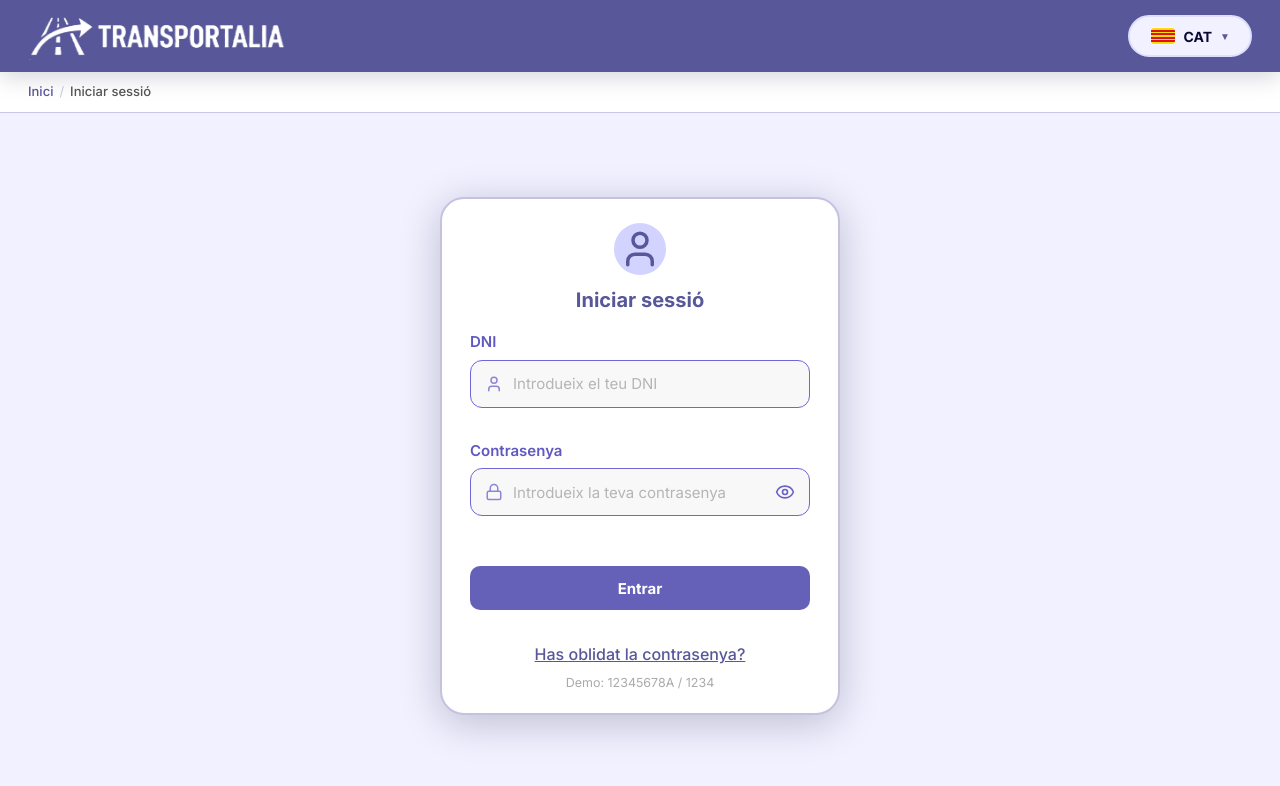
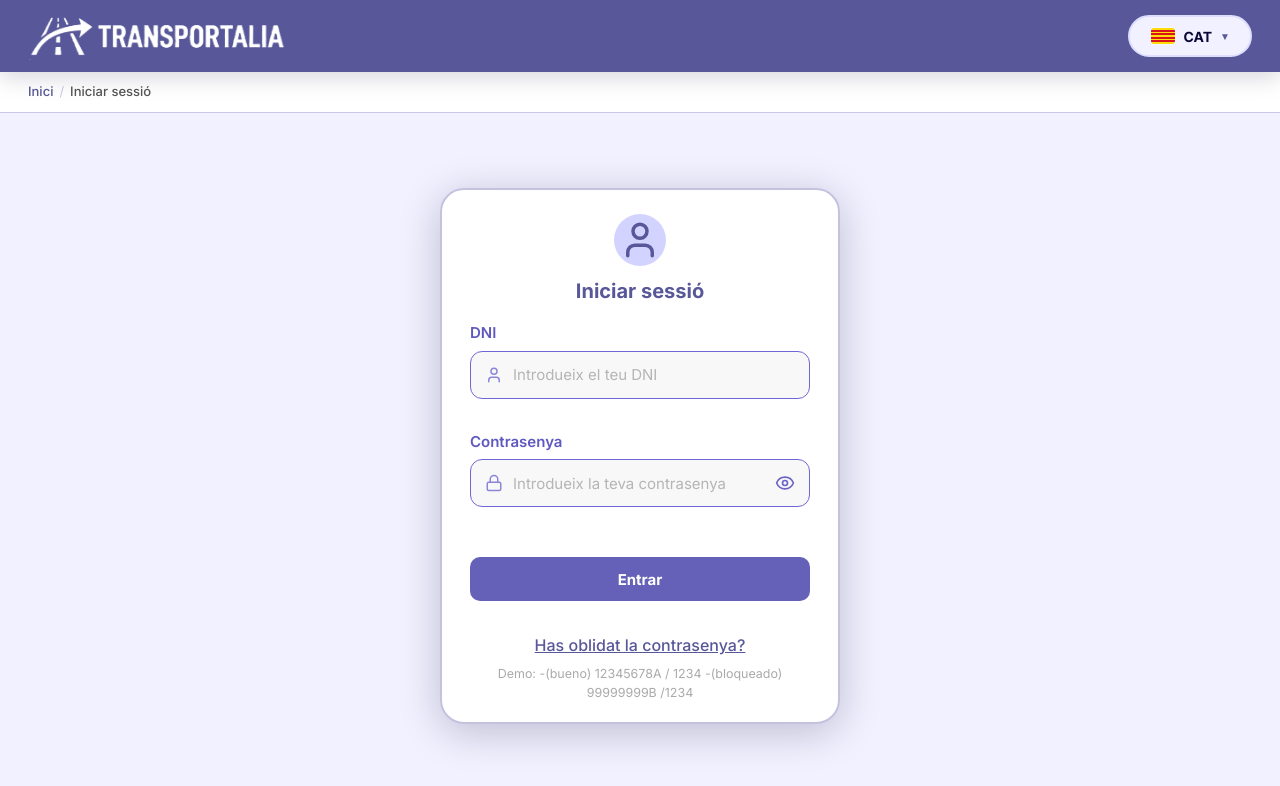
Before and after one commit to Samuraky/webIPO, a React (Vite) app: page /webIPO/login in a window 1280 px wide. Shown: the top 786 px of the page. Built offline with nearby package versions, Linux system fonts and the light colour scheme.

Commit message:
Usuarios demo

```diff
--- a/src/i18n/translations.js
+++ b/src/i18n/translations.js
@@ -36,7 +36,7 @@ export const t = {
     login_pwd_ph:   'Introdueix la teva contrasenya',
     login_btn:      'Entrar',
     login_forgot:   'Has oblidat la contrasenya?',
-    login_demo:     'Demo: 12345678A / 1234',
+    login_demo:     'Demo: -(bueno) 12345678A / 1234 \n-(bloqueado) 99999999B /1234',
     login_err_fields: 'Tots els camps són obligatoris.',
     login_err_dni:    'El camp DNI és obligatori.',
     login_err_pwd:    'El camp contrasenya és obligatori.',
@@ -176,7 +176,7 @@ export const t = {
     login_pwd_ph:   'Introduce tu contraseña',
     login_btn:      'Entrar',
     login_forgot:   '¿Has olvidado la contraseña?',
-    login_demo:     'Demo: 12345678A / 1234',
+    login_demo:     'Demo: -(bueno) 12345678A / 1234 \n-(bloqueado) 99999999B /1234',
     login_err_fields: 'Todos los campos son obligatorios.',
     login_err_dni:    'El campo DNI es obligatorio.',
     login_err_pwd:    'El campo contraseña es obligatorio.',
@@ -314,7 +314,7 @@ export const t = {
     login_pwd_ph:   'Enter your password',
     login_btn:      'Log in',
     login_forgot:   'Forgot your password?',
-    login_demo:     'Demo: 12345678A / 1234',
+    login_demo:     'Demo: -(bueno) 12345678A / 1234 \n-(bloqueado) 99999999B /1234',
     login_err_fields: 'All fields are required.',
     login_err_dni:    'The ID field is required.',
     login_err_pwd:    'The password field is required.',
```
